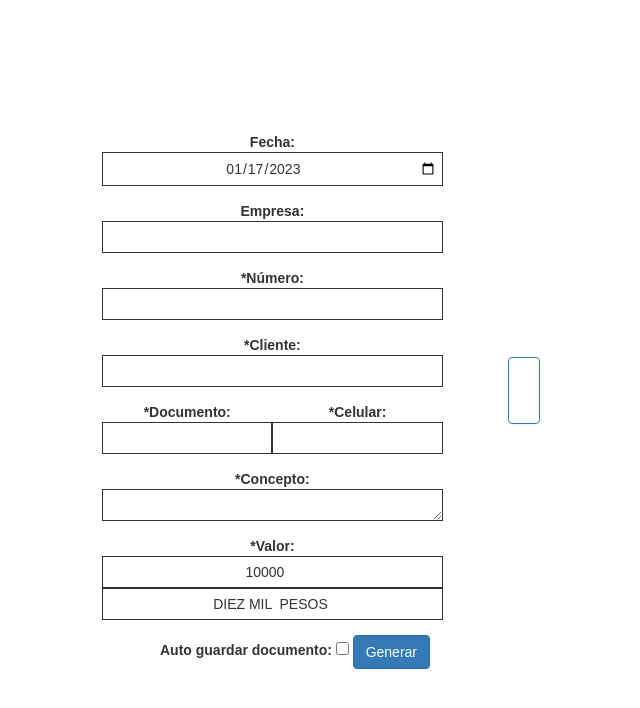
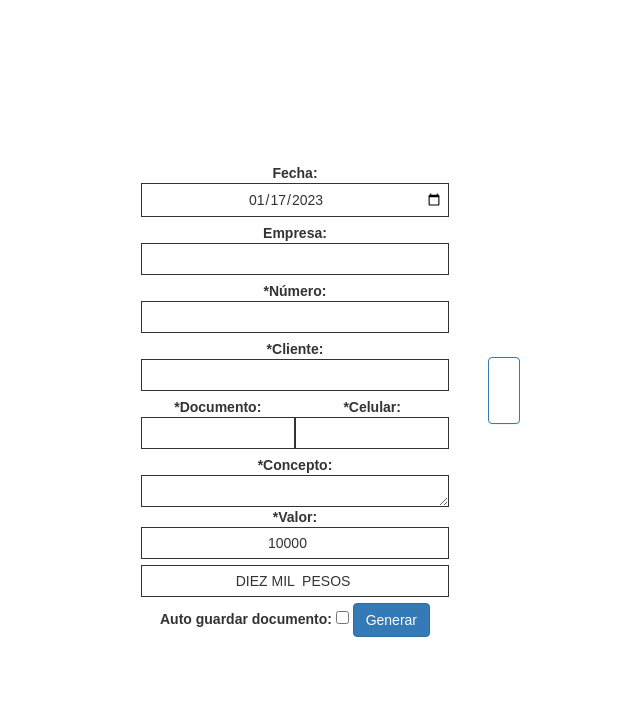
Before and after one commit to ComerciMR/ComerciMR.github.io, a plain HTML site: page docs/js-billing/index.html in a window 1280 px wide. Shown: the whole page, without its empty margins (329-969 px from the left). Drawn offline with nearby package versions, Linux system fonts and the light colour scheme.

Commit message:
v2.2 - ajustes en la vista de generador

```diff
--- a/docs/js-billing/assets/styles/main.css
+++ b/docs/js-billing/assets/styles/main.css
@@ -6,6 +6,7 @@
 body {
     display: flex;
     justify-content: center;
+    text-align: center;
     height: 100vh;
 
 }
@@ -19,17 +20,21 @@ form {
 .campos {
     width: 100%;
 }
+
+input {
+    margin-bottom: 0.6rem !important;
+}
 .campos input, .campos textarea {
     text-transform: uppercase;
     text-align: center;
-    margin: 0 2rem 1.5rem 2rem;
+    margin: 0 auto;
     padding: 0.5rem;
     display: block;
     border: 1px solid;
     width: 80%;
 }
 .campos label, fieldset {
-    margin: 0 2rem 0 2rem;
+    margin: 0 auto;
     text-align: center;
     width: 80%;
 }
@@ -39,7 +44,7 @@ fieldset {
 
 .cliente {
     display: flex;
-    margin: 0 2rem 1.5rem 2rem;
+    margin: 0 auto;
     width: 80%;
 }
 
@@ -52,19 +57,20 @@ fieldset {
 }
 .cliente div input {
     width: 100%;
-    margin: 0;
+    margin: 0 auto;
     padding: 0.5rem;
 }
 #price {
-    margin: 0 2rem;
+    margin: 0 auto;
 }
 .priceL {
-    margin: 0.5rem 2rem 2rem 2rem !important;
+    margin: 0 auto;
 }
 
 @media (max-width:480px) {
     body {
         height: auto;
         overflow: scroll;
+        display: block;
     }
 }
```
